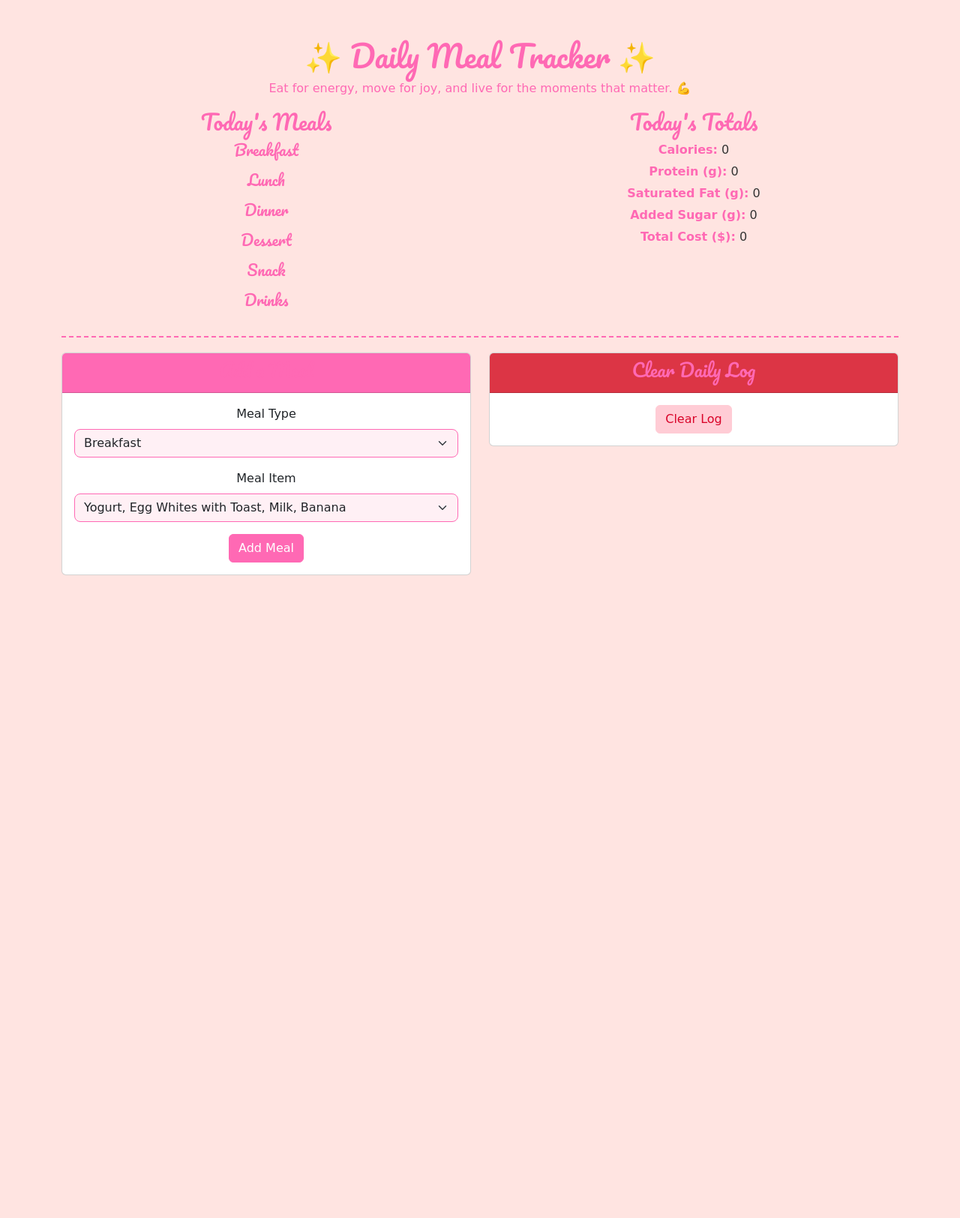
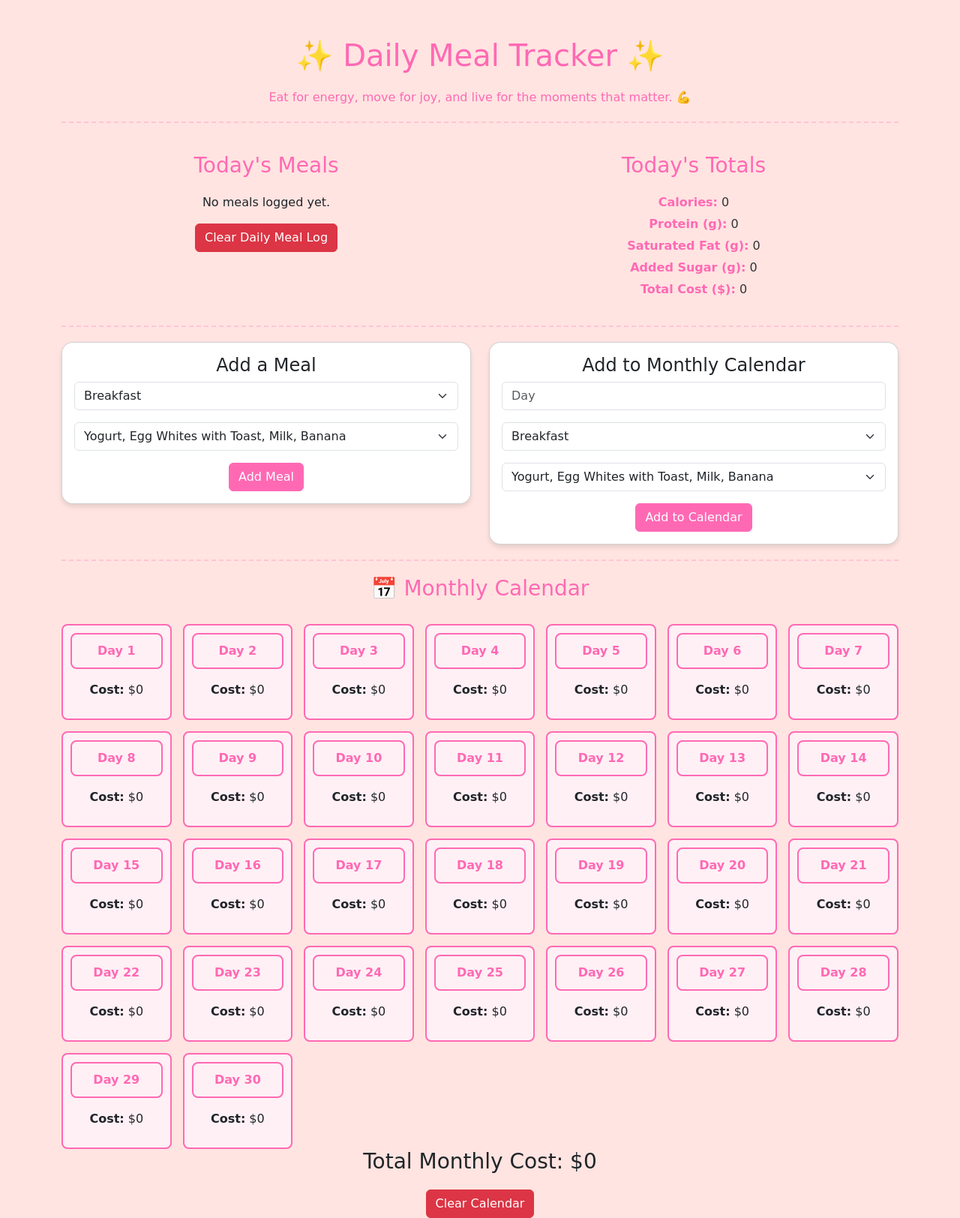
Before and after one commit to hanna8008/personal_daily_food_tracker, a Flask app: page / in a window 1280 px wide. Shown: the whole page at 75% size. Before the commit the page ends 767 px from the top, so only its background shows below. Run offline with Flask 3, Linux system fonts and the light colour scheme; some libraries are stand-ins or nearby versions.

Commit message:
monthly calendar added with clear buttons for both and monthly and daily totals accounted for

```diff
--- a/app.py
+++ b/app.py
@@ -1,8 +1,7 @@
+from flask import Flask, render_template, request, redirect, url_for
+import os
 import json
-import os
-from flask import Flask, render_template, request, redirect, url_for
 
-# Initialize a Flask application
 app = Flask(__name__)
 
 # Helper function to load meal data from a specific file
@@ -34,109 +33,74 @@
         "Drinks": load_meal_data("drinks_data.json"),
     }
 
-# Ensure the daily log file exists and return its content or initialize a new structure
-def initialize_log():
-    """
-    Initializes the daily log by loading it from 'daily_log.json' if it exists.
-    If the file does not exist, creates a new log structure with default values.
-    Returns the daily log as a dictionary.
-    """
-    file_path = "daily_log.json"
-    if os.path.exists(file_path):  # Check if the log file exists
-        with open(file_path, "r") as file:
-            return json.load(file)  # Load and return the log data
-    else:
-        # Default structure for the daily log
-        return {
-            "meals": {
-                "Breakfast": [],
-                "Lunch": [],
-                "Dinner": [],
-                "Dessert": [],
-                "Snack": [],
-                "Drinks": []
-            },
-            "totals": {
-                "Calories": 0,
-                "Protein (g)": 0,
-                "Sat Fat (g)": 0,
-                "Added Sugar (g)": 0,
-                "Total Cost ($)": 0
-            }
-        }
+# Load meal data
+meal_data = load_all_meal_data()
 
-# Save the daily log to a JSON file
-def save_log(log):
-    """
-    Saves the provided log dictionary to the 'daily_log.json' file.
-    """
-    with open("daily_log.json", "w") as file:
-        json.dump(log, file)  # Serialize the log to JSON and write it to the file
+# Initialize log and monthly calendar
+log = {
+    "meals": {},
+    "totals": {"Calories": 0, "Protein (g)": 0, "Sat Fat (g)": 0, "Added Sugar (g)": 0, "Total Cost ($)": 0}
+}
+calendar = {day: {"meals": [], "cost": 0} for day in range(1, 31)}
 
-# Define the root route for the application
 @app.route("/")
 def index():
-    """
-    Renders the main page of the app, showing the current daily log and meal options.
-    """
-    log = initialize_log()  # Load or initialize the daily log
-    meal_data = load_all_meal_data()  # Load all meal data
-    # Render the 'index_with_totals.html' template with log and meal data
-    return render_template("index_with_totals.html", log=log, meal_data=meal_data)
+    return render_template("index_with_totals.html", log=log, meal_data=meal_data, calendar=calendar)
 
-# Route to handle adding meals to the daily log
 @app.route("/add", methods=["POST"])
 def add_meal():
+    meal_type = request.form["meal_type"]
+    meal_item = request.form["meal_item"]
+
+    # Add meal to daily log
+    if meal_type not in log["meals"]:
+        log["meals"][meal_type] = []
+    log["meals"][meal_type].append(meal_item)
+
+    # Update totals
+    for key in log["totals"].keys():
+        log["totals"][key] += meal_data[meal_type][meal_item][key]
+
+    return redirect(url_for("index"))
+
+@app.route("/clear")
+def clear_log():
+    global log
+    log = {
+        "meals": {},
+        "totals": {"Calories": 0, "Protein (g)": 0, "Sat Fat (g)": 0, "Added Sugar (g)": 0, "Total Cost ($)": 0}
+    }
+    return redirect(url_for("index"))
+
+@app.route("/add_to_calendar", methods=["POST"])
+def add_to_calendar():
+    day = int(request.form["day"])
+    meal_type = request.form["meal_type"]
+    meal_item = request.form["meal_item"]
+
+    # Add meal to calendar
+    calendar[day]["meals"].append(f"{meal_type}: {meal_item}")
+    calendar[day]["cost"] += meal_data[meal_type][meal_item]["Total Cost ($)"]
+
+    return redirect(url_for("index"))
+
+@app.route("/clear_calendar")
+def clear_calendar():
+    global calendar
+    calendar = {day: {"meals": [], "cost": 0} for day in range(1, 31)}
+    return redirect(url_for("index"))
+
+@app.route("/clear_daily_log")
+def clear_daily_log():
     """
-    Handles the addition of a meal item to the daily log. Updates totals accordingly.
-    Redirects back to the main page after processing.
+    Clears the daily meal log and resets the totals.
     """
-    meal_type = request.form.get("meal_type")  # Get the meal type from the form
-    meal_item = request.form.get("meal_item")  # Get the meal item from the form
+    global log
+    log = {
+        "meals": {},
+        "totals": {"Calories": 0, "Protein (g)": 0, "Sat Fat (g)": 0, "Added Sugar (g)": 0, "Total Cost ($)": 0}
+    }
+    return redirect(url_for("index"))
 
-    # Load the current log and meal data
-    log = initialize_log()
-    meal_data = load_all_meal_data()
-
-    # Check if the selected meal is valid and update the log and totals
-    if meal_item and meal_type in meal_data and meal_item in meal_data[meal_type]:
-        log["meals"][meal_type].append(meal_item)  # Add the meal item to the log
-        nutrition = meal_data[meal_type][meal_item]  # Get nutrition info for the item
-        for key, value in nutrition.items():
-            log["totals"][key] += value  # Update the totals with nutrition values
-
-    # Save the updated log
-    save_log(log)
-
-    return redirect("/")  # Redirect to the main page
-
-# Route to clear the daily log
-@app.route("/clear", methods=["GET"])
-def clear_log():
-    """
-    Clears the daily log by resetting it to the default structure.
-    Redirects back to the main page after clearing the log.
-    """
-    log = {
-        "meals": {
-            "Breakfast": [],
-            "Lunch": [],
-            "Dinner": [],
-            "Dessert": [],
-            "Snack": [],
-            "Drinks": []
-        },
-        "totals": {
-            "Calories": 0,
-            "Protein (g)": 0,
-            "Sat Fat (g)": 0,
-            "Added Sugar (g)": 0,
-            "Total Cost ($)": 0
-        }
-    }
-    save_log(log)  # Save the reset log
-    return redirect("/")  # Redirect to the main page
-
-# Entry point for the application
 if __name__ == "__main__":
-    app.run(debug=True)  # Run the app in debug mode
+    app.run(debug=True)
--- a/templates/index_with_totals.html
+++ b/templates/index_with_totals.html
@@ -1,113 +1,111 @@
 <!DOCTYPE html>
 <html lang="en">
 <head>
-    <!-- Basic Metadata -->
-    <meta charset="UTF-8"> <!-- Specifies character encoding -->
-    <meta name="viewport" content="width=device-width, initial-scale=1.0"> <!-- Ensures responsive design -->
-    <title>Daily Meal Tracker</title> <!-- Page title displayed in the browser tab -->
-
-    <!-- Include Bootstrap CSS for styling and layout -->
+    <meta charset="UTF-8">
+    <meta name="viewport" content="width=device-width, initial-scale=1.0">
+    <title>Daily Meal Tracker</title>
     <link rel="stylesheet" href="https://cdnjs.cloudflare.com/ajax/libs/bootstrap/5.3.0/css/bootstrap.min.css">
-
-    <!-- Internal CSS for custom styles -->
     <style>
-        /* Set a light pink background and fun font for the page */
         body {
             background-color: #ffe4e1;
             font-family: 'Comic Sans MS', 'Arial', sans-serif;
         }
 
-        /* Add margin and styling to the container */
         .container {
             margin-top: 50px;
         }
 
-        /* Styling for headers */
-        h1, h3, h4, h5 {
-            font-family: 'Pacifico', cursive; /* Custom font for headers */
-            color: #ff69b4; /* Hot pink color for headers */
+        .section-header {
+            color: #ff69b4;
+            font-family: 'Pacifico', cursive;
+            margin-top: 20px;
+            margin-bottom: 20px;
         }
 
-        /* Hot pink button styling */
-        .btn-success {
+        .section-divider {
+            border-top: 2px dashed #ff69b4;
+            margin: 20px 0;
+        }
+
+        .card {
+            border-radius: 15px;
+            background-color: #fff;
+            box-shadow: 0 4px 6px rgba(0, 0, 0, 0.1);
+        }
+
+        .btn-custom {
             background-color: #ff69b4;
             border-color: #ff69b4;
+            color: white;
         }
 
-        /* Hover effect for buttons */
-        .btn-success:hover {
+        .btn-custom:hover {
             background-color: #ff1493;
             border-color: #ff1493;
         }
 
-        /* Styling for the Clear Log button */
-        .btn-danger {
-            background-color: #ffccd5;
-            border-color: #ffccd5;
-            color: #d90429; /* Red text */
+        .calendar {
+            display: grid;
+            grid-template-columns: repeat(7, 1fr);
+            gap: 15px;
+            margin-top: 30px;
         }
 
-        /* Hover effect for Clear Log button */
-        .btn-danger:hover {
-            background-color: #f08080;
-            border-color: #f08080;
+        .calendar div {
+            border: 2px solid #ff69b4;
+            border-radius: 8px;
+            padding: 10px;
+            background-color: #fff0f5;
+            text-align: center;
         }
 
-        /* Card borders and backgrounds */
-        .border {
-            border: 3px solid #ff69b4;
-            border-radius: 15px;
-            background-color: #ffffff;
+        .calendar-header {
+            font-weight: bold;
+            margin-bottom: 10px;
+            color: #ff69b4;
         }
 
-        /* Remove default bullet points and padding for lists */
-        ul {
+        .totals-section ul {
             list-style: none;
             padding: 0;
+            font-size: 16px;
         }
 
-        /* List item styling */
-        li {
-            font-size: 16px;
+        .totals-section ul li {
             color: #333;
             margin-bottom: 5px;
         }
 
-        /* Highlighted text in list items */
-        li strong {
+        .totals-section ul li strong {
             color: #ff69b4;
         }
 
-        /* Styling for dropdowns */
-        select, .form-select {
-            background-color: #fff0f5;
-            border-color: #ff69b4;
-            border-radius: 8px;
+        .action-buttons {
+            margin-top: 20px;
+            display: flex;
+            justify-content: center;
+            gap: 10px;
         }
 
-        /* Dashed line separator */
-        .header-divider {
-            border-top: 2px dashed #ff69b4;
-            margin: 20px 0;
+        .total-cost-header {
+            margin-top: 20px;
+            color: #ff1493;
         }
     </style>
-
-    <!-- Import Google Font for custom styling -->
-    <link href="https://fonts.googleapis.com/css2?family=Pacifico&display=swap" rel="stylesheet">
 </head>
 <body>
-
-    <!-- Main Container -->
     <div class="container text-center">
         <!-- Header -->
-        <h1>✨ Daily Meal Tracker ✨</h1>
+        <h1 class="section-header">✨ Daily Meal Tracker ✨</h1>
         <p style="color: #ff69b4;">Eat for energy, move for joy, and live for the moments that matter. 💪</p>
 
-        <!-- Meal Logs and Totals -->
+        <!-- Divider -->
+        <hr class="section-divider">
+
+        <!-- Today's Meals and Totals Section -->
         <div class="row">
-            <!-- Left Column: Meals -->
             <div class="col-md-6">
-                <h3>Today's Meals</h3>
+                <h3 class="section-header">Today's Meals</h3>
                 {% if log['meals'] %}
                     {% for meal_type, meals in log['meals'].items() %}
                         <h5>{{ meal_type }}</h5>
@@ -118,50 +116,42 @@
                         </ul>
                     {% endfor %}
                 {% else %}
-                    <p>No meals logged yet.</p> <!-- Message if no meals are logged -->
+                    <p>No meals logged yet.</p>
                 {% endif %}
+                <!-- Clear Daily Log Button -->
+                <form method="GET" action="/clear_daily_log" class="mt-3">
+                    <button type="submit" class="btn btn-danger">Clear Daily Meal Log</button>
+                </form>
             </div>
-
-            <!-- Right Column: Totals -->
             <div class="col-md-6">
-                <h3>Today's Totals</h3>
+                <h3 class="section-header">Today's Totals</h3>
+                <div class="totals-section">
                     <ul>
                         <li><strong>Calories:</strong> {{ log['totals']['Calories'] }}</li>
                         <li><strong>Protein (g):</strong> {{ log['totals']['Protein (g)'] }}</li>
                         <li><strong>Saturated Fat (g):</strong> {{ log['totals']['Sat Fat (g)'] }}</li>
                         <li><strong>Added Sugar (g):</strong> {{ log['totals']['Added Sugar (g)'] }}</li>
-                    <li><strong>Total Cost ($):</strong> {{ log['totals']['Total Cost ($)'] }}</li>
+                        <li><strong>Total Cost ($):</strong> {{ log['totals']['Total Cost ($)']|round(2) }}</li>
                     </ul>
+                </div>
             </div>
         </div>
 
         <!-- Divider -->
-        <div class="header-divider"></div>
+        <hr class="section-divider">
 
-        <!-- Add Meal and Clear Log Buttons -->
+        <!-- Add Meal and Calendar Form Section -->
         <div class="row">
-            <!-- Add Meal Form -->
             <div class="col-md-6">
-                <div class="card">
-                    <div class="card-header" style="background-color: #ff69b4; color: white;">
+                <div class="card p-3">
                     <h4>Add a Meal</h4>
-                    </div>
-                    <div class="card-body">
                     <form method="POST" action="/add">
-                            <!-- Dropdown for meal type -->
-                            <div class="mb-3">
-                                <label for="mealType" class="form-label">Meal Type</label>
-                                <select class="form-select" name="meal_type" id="mealType" required>
+                        <select name="meal_type" class="form-select mb-3">
                             {% for meal_type in meal_data.keys() %}
                                 <option value="{{ meal_type }}">{{ meal_type }}</option>
                             {% endfor %}
                         </select>
-                            </div>
-
-                            <!-- Dropdown for meal items -->
-                            <div class="mb-3">
-                                <label for="mealItem" class="form-label">Meal Item</label>
-                                <select class="form-select" name="meal_item" id="mealItem" required>
+                        <select name="meal_item" class="form-select mb-3">
                             {% for meal_type, items in meal_data.items() %}
                                 <optgroup label="{{ meal_type }}">
                                     {% for item_name, item_data in items.items() %}
@@ -170,33 +160,63 @@
                                 </optgroup>
                             {% endfor %}
                         </select>
+                        <button type="submit" class="btn btn-custom">Add Meal</button>
+                    </form>
                 </div>
-
-                            <!-- Submit button for adding meals -->
-                            <button type="submit" class="btn btn-success">Add Meal</button>
+            </div>
+            <div class="col-md-6">
+                <div class="card p-3">
+                    <h4>Add to Monthly Calendar</h4>
+                    <form method="POST" action="/add_to_calendar">
+                        <input type="number" id="day" name="day" min="1" max="30" class="form-control mb-3" placeholder="Day" required>
+                        <select name="meal_type" class="form-select mb-3">
+                            {% for meal_type in meal_data.keys() %}
+                                <option value="{{ meal_type }}">{{ meal_type }}</option>
+                            {% endfor %}
+                        </select>
+                        <select name="meal_item" class="form-select mb-3">
+                            {% for meal_type, items in meal_data.items() %}
+                                <optgroup label="{{ meal_type }}">
+                                    {% for item_name in items.keys() %}
+                                        <option value="{{ item_name }}">{{ item_name }}</option>
+                                    {% endfor %}
+                                </optgroup>
+                            {% endfor %}
+                        </select>
+                        <button type="submit" class="btn btn-custom">Add to Calendar</button>
                     </form>
                 </div>
             </div>
         </div>
 
-            <!-- Clear Log Button -->
-            <div class="col-md-6">
-                <div class="card">
-                    <div class="card-header bg-danger text-white">
-                        <h4>Clear Daily Log</h4>
+        <!-- Divider -->
+        <hr class="section-divider">
+
+        <!-- Monthly Calendar -->
+        <h3 class="section-header">📅 Monthly Calendar</h3>
+        <div class="calendar">
+            {% for day, data in calendar.items() %}
+                <div>
+                    <div class="calendar-header">Day {{ day }}</div>
+                    <ul>
+                        {% for meal in data["meals"] %}
+                            <li>{{ meal }}</li>
+                        {% endfor %}
+                    </ul>
+                    <p><strong>Cost:</strong> ${{ data["cost"]|round(2) }}</p>
                 </div>
-                    <div class="card-body text-center">
-                        <form method="GET" action="/clear">
-                            <!-- Submit button to clear the log -->
-                            <button type="submit" class="btn btn-danger">Clear Log</button>
+            {% endfor %}
+        </div>
+
+        <!-- Total Monthly Cost -->
+        <h3>Total Monthly Cost: ${{ calendar.values()|map(attribute='cost')|sum|round(2) }}</h3>
+
+        <!-- Clear Calendar Button -->
+        <div class="action-buttons">
+            <form method="GET" action="/clear_calendar">
+                <button type="submit" class="btn btn-danger">Clear Calendar</button>
             </form>
         </div>
     </div>
-            </div>
-        </div>
-    </div>
-
-    <!-- Include Bootstrap JS for interactivity -->
-    <script src="https://cdnjs.cloudflare.com/ajax/libs/bootstrap/5.3.0/js/bootstrap.min.js"></script>
 </body>
 </html>
```
Lines whose indentation alone changed are shown as unchanged.
